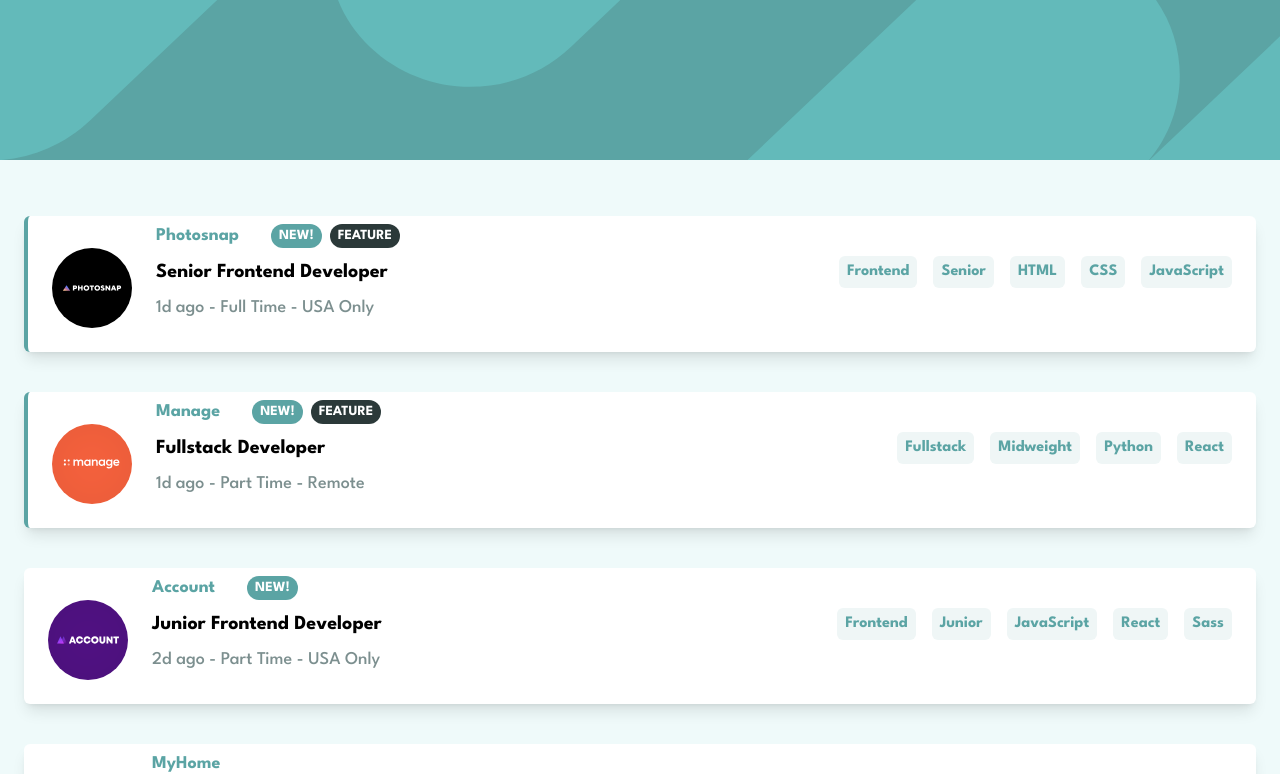
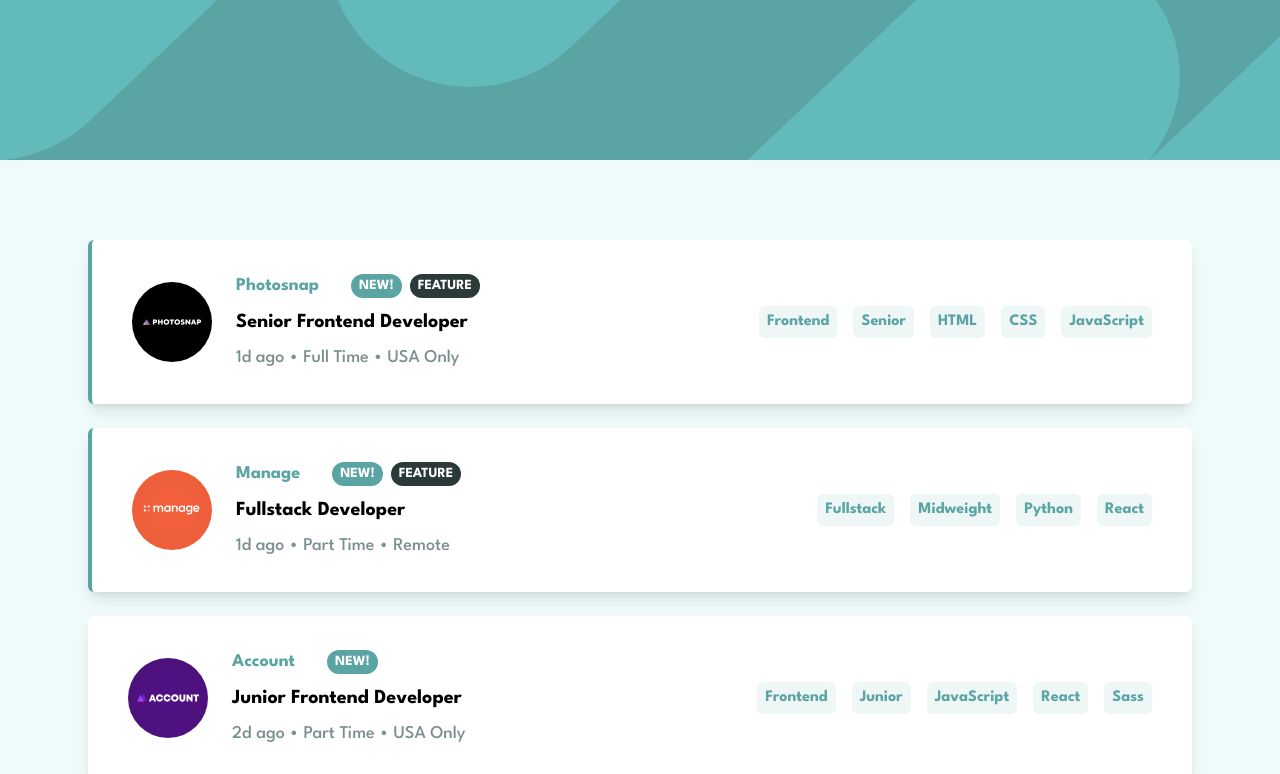
Before and after one commit to linhnvh15vn/job-listings, a React (Vite) app: page / in a window 1280 px wide. Shown: the top 774 px of the page. Built offline with nearby package versions, Linux system fonts and the light colour scheme.

Commit message:
refactor: update UI like system design

```diff
--- a/src/App.tsx
+++ b/src/App.tsx
@@ -19,7 +19,7 @@ export default function App() {
   return (
     <>
       <Header />
-      <div className="container">
+      <div className="container max-w-6xl space-y-10 py-8 md:pt-0">
         <SearchBox />
         <JobList jobs={renderedJobs} />
       </div>
--- a/src/components/header.tsx
+++ b/src/components/header.tsx
@@ -1,7 +1,7 @@
 export default function Header() {
   return (
     <header>
-      <div className="mb-8 h-40 bg-primary bg-header-mobile bg-cover md:bg-header-desktop" />
+      <div className="h-40 bg-primary bg-header-mobile bg-cover md:bg-header-desktop" />
     </header>
   );
 }
--- a/src/components/job-card.tsx
+++ b/src/components/job-card.tsx
@@ -6,24 +6,30 @@ interface Props {
 }
 
 export default function JobCard({ job }: Props) {
-  const { setKeywords } = useSearch();
+  const { keywords, setKeywords } = useSearch();
   const jobKeywords = [job.role, job.level, ...job.languages, ...job.tools];
+
+  const handleClickTag = (jobKw: string) => {
+    if (!keywords.includes(jobKw)) {
+      setKeywords((prev) => [...prev, jobKw]);
+    }
+
+    return;
+  };
 
   return (
     <div
-      className={`mt-6 items-center gap-6 rounded-md bg-white p-6 pt-0 shadow-lg md:flex ${
+      className={`relative mt-6 items-center gap-6 rounded-md bg-white p-6 pt-8 shadow-lg md:mt-0 md:flex md:px-10 md:py-8 ${
         job.featured && "border-l-4 border-primary"
       }`}
     >
-      <div className="relative pt-8">
-        <img
-          src={job.logo}
-          alt={job.company}
-          className="absolute -top-1/2 size-12 md:relative md:size-20"
-        />
-      </div>
+      <img
+        src={job.logo}
+        alt={job.company}
+        className="absolute -top-6 inline-block size-12 md:relative md:top-0 md:size-20"
+      />
 
-      <div className="flex-1 space-y-2">
+      <div className="space-y-2 md:flex-1">
         <div className="flex items-center gap-8">
           <h2 className="text-primary">{job.company}</h2>
           <div className="flex gap-2">
@@ -33,7 +39,7 @@ export default function JobCard({ job }: Props) {
         </div>
         <h1>{job.position}</h1>
         <p className="text-base font-medium text-[#7c8f8f] md:text-lg">
-          {job.postedAt} - {job.contract} - {job.location}
+          {job.postedAt} &bull; {job.contract} &bull; {job.location}
         </p>
       </div>
 
@@ -41,10 +47,7 @@ export default function JobCard({ job }: Props) {
 
       <div className="flex flex-wrap gap-4">
         {jobKeywords.map((jobKw) => (
-          <Tag
-            key={jobKw}
-            onClick={() => setKeywords((prev) => [...prev, jobKw])}
-          >
+          <Tag key={jobKw} onClick={() => handleClickTag(jobKw)}>
             {jobKw}
           </Tag>
         ))}
--- a/src/components/job-list.tsx
+++ b/src/components/job-list.tsx
@@ -6,7 +6,7 @@ interface Props {
 
 export default function JobList({ jobs }: Props) {
   return (
-    <div className="flex flex-col gap-4">
+    <div className="flex flex-col gap-4 md:gap-6 md:pb-32 md:pt-20">
       {jobs.map((data) => (
         <JobCard key={data.id} job={data} />
       ))}
--- a/src/components/search-box.tsx
+++ b/src/components/search-box.tsx
@@ -6,7 +6,7 @@ export default function SearchBox() {
 
   return (
     !!keywords.length && (
-      <div className="flex items-center rounded-md bg-white p-5 shadow-lg">
+      <div className="mb-8 flex items-center rounded-md bg-white p-5 shadow-lg md:-mt-9">
         <div className="flex flex-wrap gap-4">
           {keywords.map((keyword) => (
             <Tag
--- a/src/index.css
+++ b/src/index.css
@@ -31,5 +31,18 @@
 }
 
 body {
-  font-family: 'League Spartan', sans-serif;
+  font-family: "League Spartan", sans-serif;
 }
+
+::-webkit-scrollbar {
+  width: 8px;
+}
+
+::-webkit-scrollbar-thumb {
+  background-color: #5ba4a4;
+  border-radius: 8px;
+}
+
+::-webkit-scrollbar-track {
+  background-color: #fff;
+}
```
